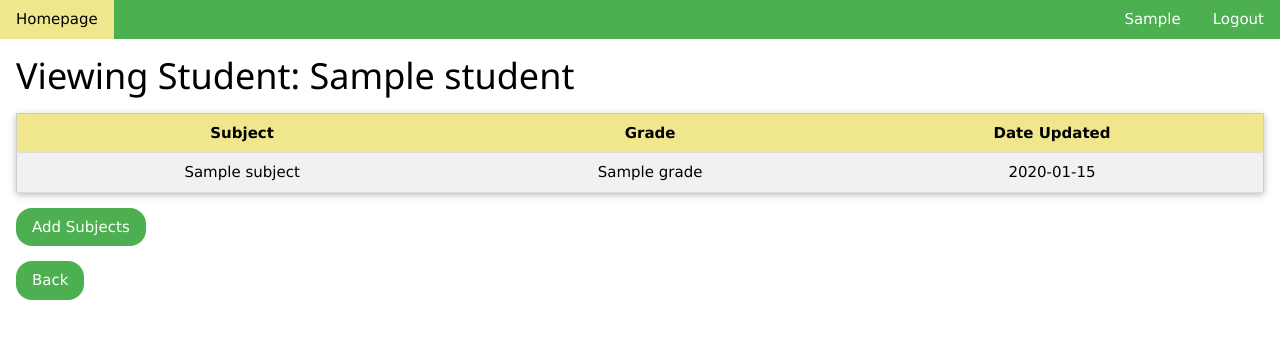
After one commit to PhoenixUBW/Online-Grade-Distribution-System, a Flask app: template templates/teacher_view_student.html in a window 1280 px wide. The commit adds this page. Shown: the top 339 px of the page. Run offline with Flask 2, Linux system fonts and the light colour scheme; the template is opened without the code that fills it: most values are stand-ins (such as "Sample title", 1, 10 or a date in 2020).

Commit message:
More on subjects

```diff
--- a/application.py
+++ b/application.py
@@ -9,8 +9,16 @@ from config import DevConfig, ProductionConfig
 
 #wtforms, sqlalchemy, django, postgreSQL, bcrypt
 
-#TO-DO - database initialisation uses config rather than hardcoded key, uses stacks to make forwards and back buttons, securely kept keys
-#teacher's comments?, attendance, behaviour, predicted grade, puts a delay between login/password enter inputs after getting it wrong x times
+#TO-DO - uses stacks to make forwards and back buttons, securely kept keys, teacher's comments?, attendance, behaviour, predicted grade, puts a delay between login/password enter inputs after getting it wrong x times
+
+#create user should use radio buttons for selecting account type not drop down
+#make user creation etc robust
+#thorough testing
+#after a error the create user stuff goes bold?
+#add subjects instead of update subjects
+#cahnge grades.db to student_info.db
+#remove subjects
+#fix css and looks for updated teacher pages
 
 app = Flask(__name__)
 
@@ -175,6 +183,7 @@ class Teacher():
     def update_subjects(self,subject):
         with sqlite3.connect(config.get_GRADES_DB()) as con:
             c = con.cursor()
+            c.execute("DELETE FROM grades WHERE subject='NONE'")
             c.execute("INSERT INTO grades VALUES(?,?,?,?)",(self.__target,subject,crypter.encrypt(bytes("NONE", "utf-8")),crypter.encrypt(bytes("NONE", "utf-8"))))
 
 class Admin():
@@ -200,6 +209,7 @@ class Admin():
         with sqlite3.connect(config.get_USER_DB()) as con:
             c = con.cursor()
             c.execute("DELETE FROM users WHERE ID=?",(self.__target,))
+            c.execute("DELETE FROM grades WHERE ID=?",(self.__target,))#no such table error
 
 class User():
     def __init__(self,ID):
@@ -309,6 +319,15 @@ def teacher_homepage(teacher_ID):
 
     return render_template("teacher_homepage.html",students=students, teacher=teacher, error=error, logged_in=logged_in())
 
+@app.route("/teacher/<teacher_ID>/view_student/<student_ID>")
+def teacher_view_student(teacher_ID,student_ID):
+    error = None
+    if user_required(teacher_ID) == True:
+        teacher = User(teacher_ID)
+        student = User(student_ID)
+        if teacher.get_class_code() != student.get_class_code():
+            error = "This student is not in your class"
+    return render_template("teacher_view_student.html", student=student, teacher=teacher, error=error, logged_in=logged_in())
 
 @app.route("/teacher/<teacher_ID>/update_subjects/<student_ID>", methods=['GET', 'POST'])
 def teacher_update_subjects(teacher_ID,student_ID):
@@ -318,12 +337,19 @@ def teacher_update_subjects(teacher_ID,student_ID):
         student = User(student_ID)
         if teacher.get_class_code() == student.get_class_code():
             if request.method == "POST":
-                for subject in AVAILABLE_SUBJECTS:
-                    if subject not in student.student.get_subjects():
-                        student.teacher.update_subjects(request.form[subject])
-                        flash("Subject successfully added, resfresh to see changes")
-                    else:
-                        error = "Student already has this subject"
+                if check_password_hash(teacher.get_hashed_passphrase(), request.form["passphrase"]) == True:
+                    for subject in AVAILABLE_SUBJECTS:
+                        if subject not in student.student.get_subjects():
+                            student.teacher.update_subjects(request.form[subject]) #key error, maths and english seem fine, science is key error
+                            flash("Subject successfully added, resfresh to see changes")
+                        else:
+                            error = "Student already has this subject"
+                else:
+                    error = "Incorrect password"
+        else:
+            error = "This student is not in your class"
+    else:
+        return redirect(url_for("login"))
     return render_template("teacher_update_subjects.html", student=student, teacher=teacher, error=error, logged_in=logged_in())
 
 
@@ -452,9 +478,13 @@ def create_user():
             if valid_passphrase(request.form["passphrase"])[0] == False:
                 valid_user = False
                 error = valid_passphrase(request.form["passphrase"])[1]
-            if valid_account_type(request.form["account_type"])[0] == False:
+            if "account_type" in request.form:
+                if valid_account_type(request.form["account_type"])[0] == False:
+                    valid_user = False
+                    error = valid_account_type(request.form["account_type"])[1]
+            else:
                 valid_user = False
-                error = valid_account_type(request.form["account_type"])[1]
+                error = "Select an account type"
             if valid_class_code(request.form["class_code"])[0] == False:
                 valid_user = False
                 error = valid_class_code(request.form["class_code"])[1]
@@ -471,7 +501,7 @@ def create_user():
                     if request.form["account_type"] == "Student":
                         with sqlite3.connect(config.get_GRADES_DB()) as con:
                             c = con.cursor()
-                            c.execute("INSERT INTO grades VALUES(?,'NONE',?,?)",(request.form["ID"],crypter.encrypt(bytes("NONE", "utf-8")),crypter.encrypt(bytes("NONE", "utf-8"))))
+                            c.execute("INSERT INTO grades VALUES(?,NONE,?,?)",(request.form["ID"],crypter.encrypt(bytes("NONE", "utf-8")),crypter.encrypt(bytes("NONE", "utf-8"))))
                     flash("User successfully added")
                 else:
                     error = "Incorrect passphrase "
--- a/templates/teacher_update_grade.html
+++ b/templates/teacher_update_grade.html
@@ -28,7 +28,7 @@
         <input class="w3-input w3-border w3-hover-grey" type="password" name="passphrase" placeholder="Passphrase" id="passphrase" />
         <input class="w3-bar w3-grey w3-hover-green" type="submit" value="Update grade">
     </form>
-    <p><a class="w3-button w3-green w3-hover-khaki w3-round-xlarge" href="/teacher/{{ teacher.get_ID() }}">Back</a></p>
+    <p><a class="w3-button w3-green w3-hover-khaki w3-round-xlarge" href="/teacher/{{ teacher.get_ID() }}/view_student/{{ student.get_ID() }}">Back</a></p>
 </div>
 
 {% endblock %}
--- a/templates/teacher_update_subjects.html
+++ b/templates/teacher_update_subjects.html
@@ -57,7 +57,7 @@
         <input class="w3-input w3-border w3-hover-grey" type="password" name="passphrase" placeholder="Passphrase" id="passphrase" />
         <input class="w3-bar w3-grey w3-hover-green" type="submit" value="Update grade">
     </form>
-    <p><a class="w3-button w3-green w3-hover-khaki w3-round-xlarge" href="/teacher/{{ teacher.get_ID() }}">Back</a></p>
+    <p><a class="w3-button w3-green w3-hover-khaki w3-round-xlarge" href="/teacher/{{ teacher.get_ID() }}/view_student/{{ student.get_ID() }}">Back</a></p>
 </div>
 
 {% endblock %}
--- /dev/null
+++ b/templates/teacher_view_student.html
@@ -0,0 +1,30 @@
+{% extends "base.html" %}
+
+{% block head %}
+<title>Teacher - View Student</title>
+{% endblock %}
+
+{% block body %}
+
+<div class="w3-container">
+    <h1>Viewing Student: {{ student.get_name() }}</h1>
+
+	<table class="w3-table-all w3-centered w3-card w3-animate-left">
+		<tr class="w3-khaki">
+			<th>Subject</th>
+            <th>Grade</th>
+            <th>Date Updated</th>
+		</tr>
+		{% for index in student.student.get_num_subjects() %}
+			<tr>
+				<td>{{ student.student.get_subjects()[index] }}</td>
+                <td>{{ student.student.get_grades()[index] }}</td>
+                <td>{{ student.student.get_dates()[index] }}</td>
+			</tr>
+		{% endfor %}
+	</table>
+    <p><a class="w3-button w3-green w3-hover-khaki w3-round-xlarge" href="/teacher/{{ teacher.get_ID() }}/update_subjects/{{ student.get_ID() }}">Add Subjects</a></p>
+    <p><a class="w3-button w3-green w3-hover-khaki w3-round-xlarge" href="/teacher/{{ teacher.get_ID() }}">Back</a></p>
+</div>
+
+{% endblock %}
```
Also changed, not shown: templates/teacher_homepage.html (+3 -14 lines).
